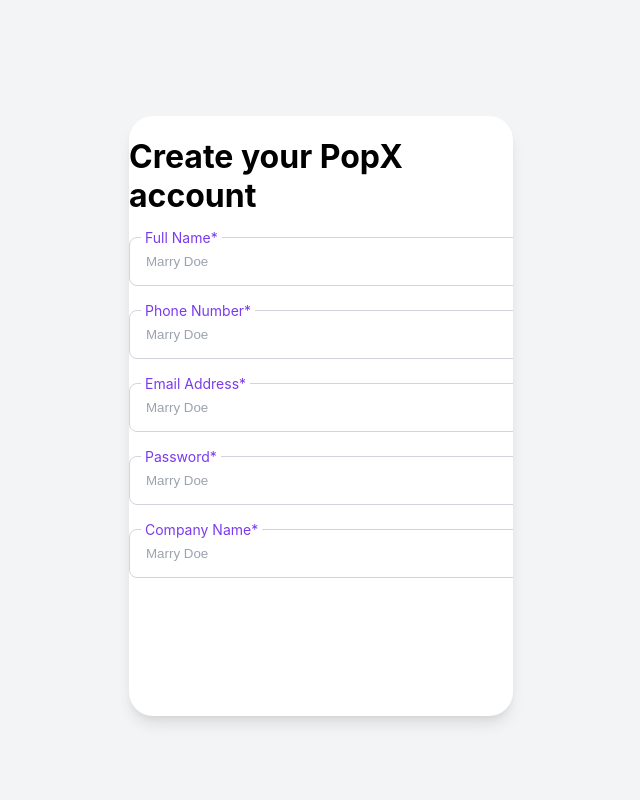
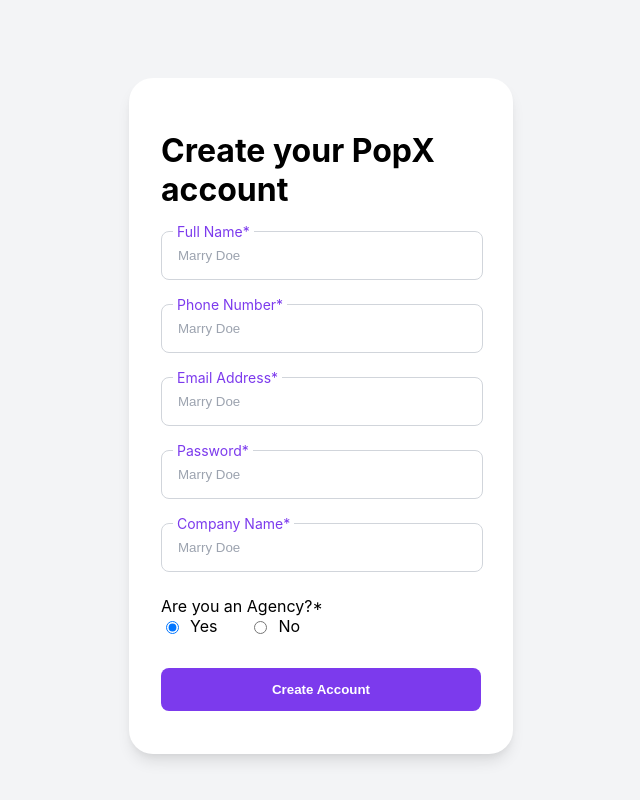
Before and after one commit to tanmaygupta1008/educase, a React (Create React App) app: page /signup in a window 1280 px wide. Shown: the top 800 px of the page, without its empty margins (319-959 px from the left). Built offline with nearby package versions, Linux system fonts and the light colour scheme.

Commit message:
signup page and its styling

```diff
--- a/src/App.css
+++ b/src/App.css
@@ -79,7 +79,7 @@
 
 /* code for input fields  */
 .popx-input {
-  width: 100%;
+  width: 90%;
   padding: 1rem; /* p-4 */
   border: 1px solid #d1d5db; /* border border-gray-300 */
   border-radius: 0.5rem; /* rounded-lg */
@@ -163,9 +163,15 @@
 }
 
 .popx-radio-group {
+  /* display: flex; */
+  align-items: center;
+  margin-bottom: 2rem; /* mt-8 */
+}
+
+.options {
   display: flex;
-  align-items: center;
-  margin-top: 2rem; /* mt-8 */
+  flex-wrap: wrap;
+  gap: 1rem; /* space-x-4 */
 }
 
 .popx-radio-label {
--- a/src/pages/Signup.js
+++ b/src/pages/Signup.js
@@ -1,35 +1,65 @@
 
 import Icon from './Icon';
+import { useNavigate } from 'react-router-dom';
 
 // function Signup({ onNavigate }) {
 function Signup() {
+
+  const navigate = useNavigate();
+
+  const navprofile = () => {
+    navigate("/profile")
+  }
+
+
     return (
-        <div>
+        <div className="popx-create-account-page popx-page-container">
             <h1>Create your PopX account</h1>
             <div className='popx-input-group'>
               <label className='popx-input-label'>Full Name*</label>
-              <input type="text" placeholder="Marry Doe" required className="popx-input" />
+              <input type="text" placeholder="Marry Doe" className="popx-input" required/>
             </div>
 
             <div className='popx-input-group'>
               <label className='popx-input-label'>Phone Number*</label>
-              <input type="tel" placeholder="Marry Doe" required className="popx-input" />
+              <input type="tel" placeholder="Marry Doe" className="popx-input" required/>
             </div>
 
             <div className='popx-input-group'>
               <label className='popx-input-label'>Email Address*</label>
-              <input type="email" placeholder="Marry Doe" required className="popx-input" />
+              <input type="email" placeholder="Marry Doe" className="popx-input" required/>
             </div>
 
             <div className='popx-input-group'>
               <label className='popx-input-label'>Password*</label>
-              <input type="password" placeholder="Marry Doe" required className="popx-input" />
+              <input type="password" placeholder="Marry Doe" className="popx-input" required/>
             </div>
 
             <div className='popx-input-group'>
               <label className='popx-input-label'>Company Name*</label>
-              <input type="text" placeholder="Marry Doe" required className="popx-input" />
+              <input type="text" placeholder="Marry Doe" className="popx-input" required/>
             </div>
+
+            <div className="popx-radio-group">
+              <span className="block text-gray-500 mb-2">Are you an Agency?*</span>
+              <div className="flex items-center space-x-4 options">
+                <label className="popx-radio-label">
+                  <input type="radio" name="agency" className="popx-radio-input" defaultChecked />
+                  <span className="ml-2 text-gray-700">Yes</span>
+                </label>
+                <label className="popx-radio-label">
+                  <input type="radio" name="agency" className="popx-radio-input" />
+                  <span className="ml-2 text-gray-700">No</span>
+                </label>
+              </div>
+            </div>
+
+            <button
+              onClick={navprofile}
+              className="popx-button popx-button-primary"
+            >
+              Create Account
+            </button>
 
         </div>
 
```
